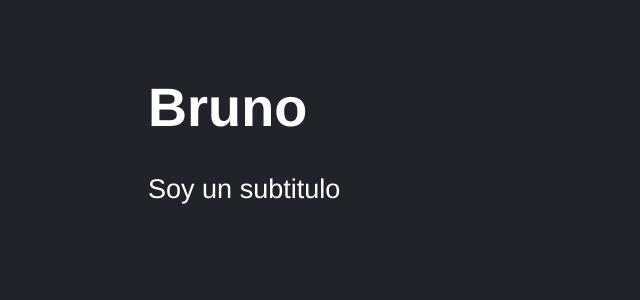
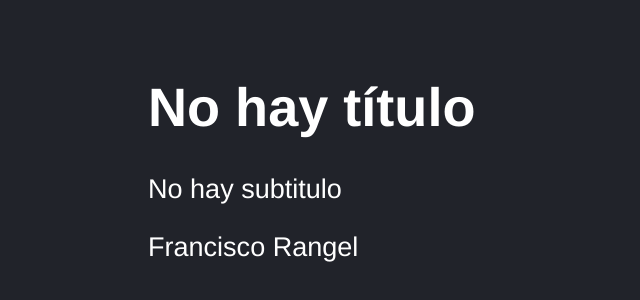
Before and after one commit to brunocoronado49/react-course-fernando, a React (Vite) app in the folder sectionFour/counter-app/: page / in a window 1280 px wide. Shown: the part 108-408 px from the top of the page, without its empty margins (0-640 px from the left). Built offline with nearby package versions, Linux system fonts and the light colour scheme.

Commit message:
Agregando proptypes y defaultprops

```diff
--- a/sectionFour/counter-app/package.json
+++ b/sectionFour/counter-app/package.json
@@ -9,6 +9,7 @@
     "preview": "vite preview"
   },
   "dependencies": {
+    "prop-types": "^15.8.1",
     "react": "^18.2.0",
     "react-dom": "^18.2.0"
   },
--- a/sectionFour/counter-app/src/FirstApp.jsx
+++ b/sectionFour/counter-app/src/FirstApp.jsx
@@ -1,7 +1,4 @@
-const newMessage = {
-    message: "Hola mundo",
-    title: "Burton",
-};
+import PropTypes from "prop-types";
 
 /// Se recomienda usar funciones fuera del funcional
 /// component para que no guarde espacio en memoria
@@ -9,12 +6,31 @@ const message = () => {
     return "Hola mundo";
 };
 
-export const FirstApp = () => {
+const newMessage = {
+    message: "Hola mundo",
+    title: "Burton",
+};
+
+export const FirstApp = ({ title, subtitle, name }) => {
+    // console.log(props);
+
     return (
         <>
-            <h1>Bruno</h1>
+            <h1>{title}</h1>
             {/* <code>{JSON.stringify(newMessage)}</code> */}
-            <p>Soy un subtitulo</p>
+            <p>{subtitle}</p>
+            <p>{name}</p>
         </>
     );
 };
+
+FirstApp.defaultProps = {
+    title: "No hay título",
+    subtitle: "No hay subtitulo",
+    name: "Francisco Rangel",
+}
+
+FirstApp.propTypes = {
+    title: PropTypes.string.isRequired,
+    subtitle: PropTypes.string,
+}
--- a/sectionFour/counter-app/src/HelloWorldApp.jsx
+++ b/sectionFour/counter-app/src/HelloWorldApp.jsx
@@ -1,5 +1,5 @@
-import React from "react";
 
-export const HelloWorldApp = () => {
-    return <h1>Hello World App</h1>;
+export const HelloWorldApp = (props) => {
+    console.log(props);
+    return <h1>Hello World React</h1>;
 };
--- a/sectionFour/counter-app/src/main.jsx
+++ b/sectionFour/counter-app/src/main.jsx
@@ -1,6 +1,6 @@
 import React from "react";
 import ReactDOM from "react-dom/client";
-// import { HelloWorldApp } from './HelloWorldApp'
+import { HelloWorldApp } from './HelloWorldApp'
 import { FirstApp } from './FirstApp'
 import './styles.css'
 
```
Also changed, not shown: 1 other file (tests, documents, lock files or other folders).
